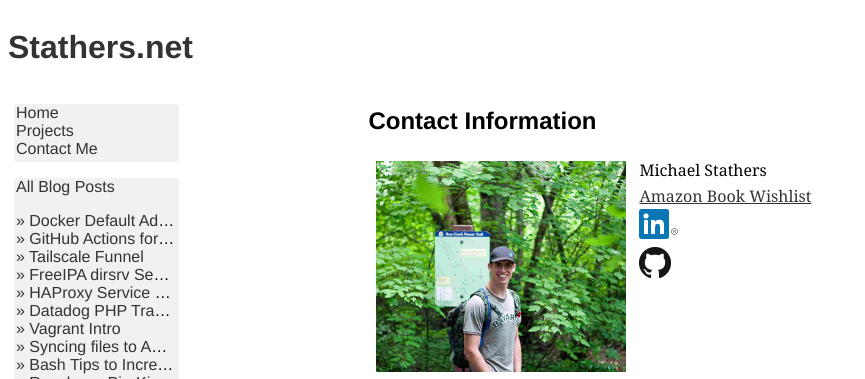
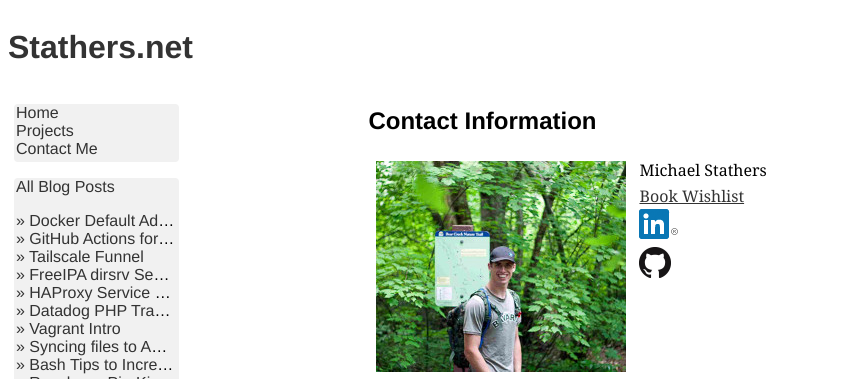
Before and after one commit to mstathers/stathers-net, a Jekyll site: the page built from contact.html, in a window 1280 px wide. Shown: the top 379 px of the page, without its empty margins (0-865 px from the left). Built offline with Jekyll 4.4.1, drawn with Linux system fonts in a browser that asks for light colours; some of the changed lines change nothing that is shown.

Commit message:
use mybookshelf for book wishlist

```diff
--- a/contact.html
+++ b/contact.html
@@ -10,7 +10,8 @@
     </div>
     <div class="contact_columns">
         Michael Stathers<br />
-        <a href="https://www.amazon.ca/hz/wishlist/ls/1IQRRLTDI6XFO?ref_=wl_share" target="_blank">Amazon Book Wishlist</a>
+        <!--<a href="https://www.amazon.ca/hz/wishlist/ls/1IQRRLTDI6XFO?ref_=wl_share" target="_blank">Amazon Book Wishlist</a>-->
+        <a href="https://mybookshelf.stathers.net/api/v1/wishlist/5b44dfcf-e7d7-4712-b6cd-addf58f585fd/" target="_blank">Book Wishlist</a>
         <br>
 
         <a class="img_link" href="https://www.linkedin.com/in/mstathers" target="_blank">
```
